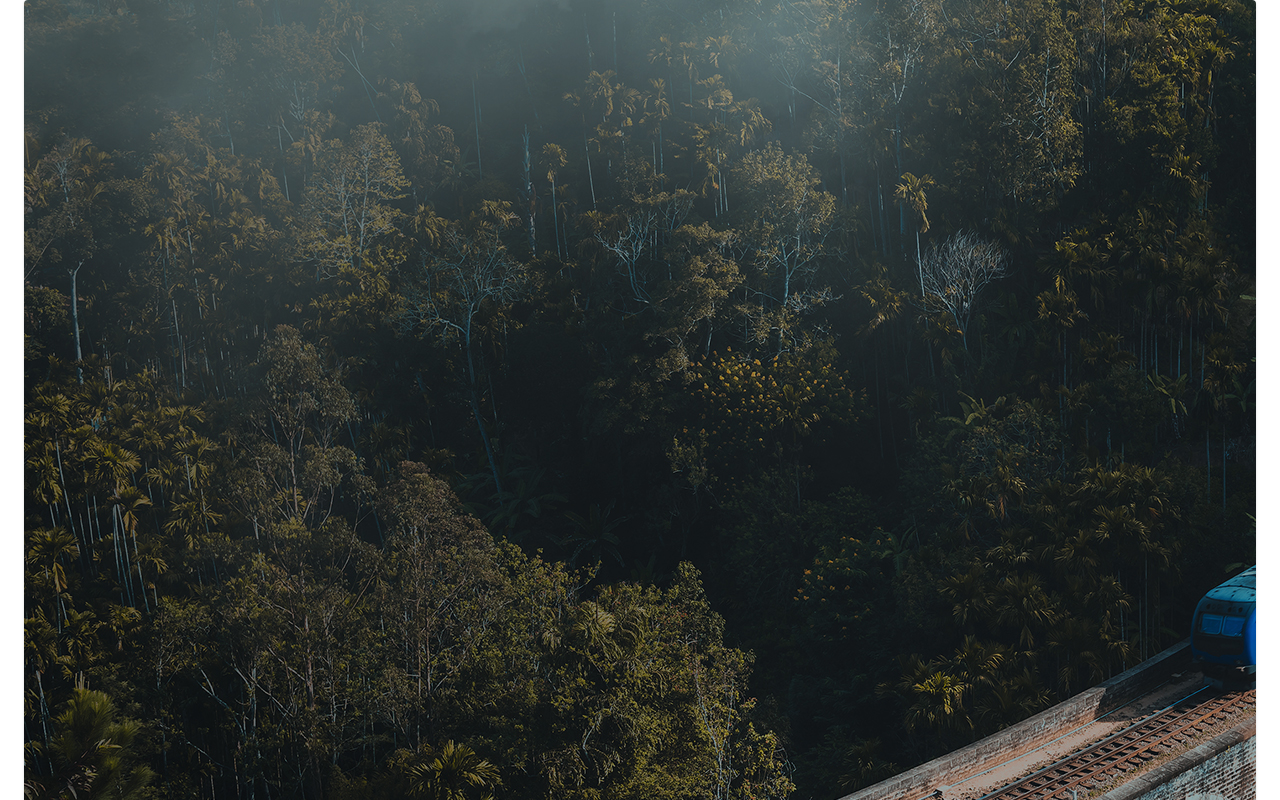
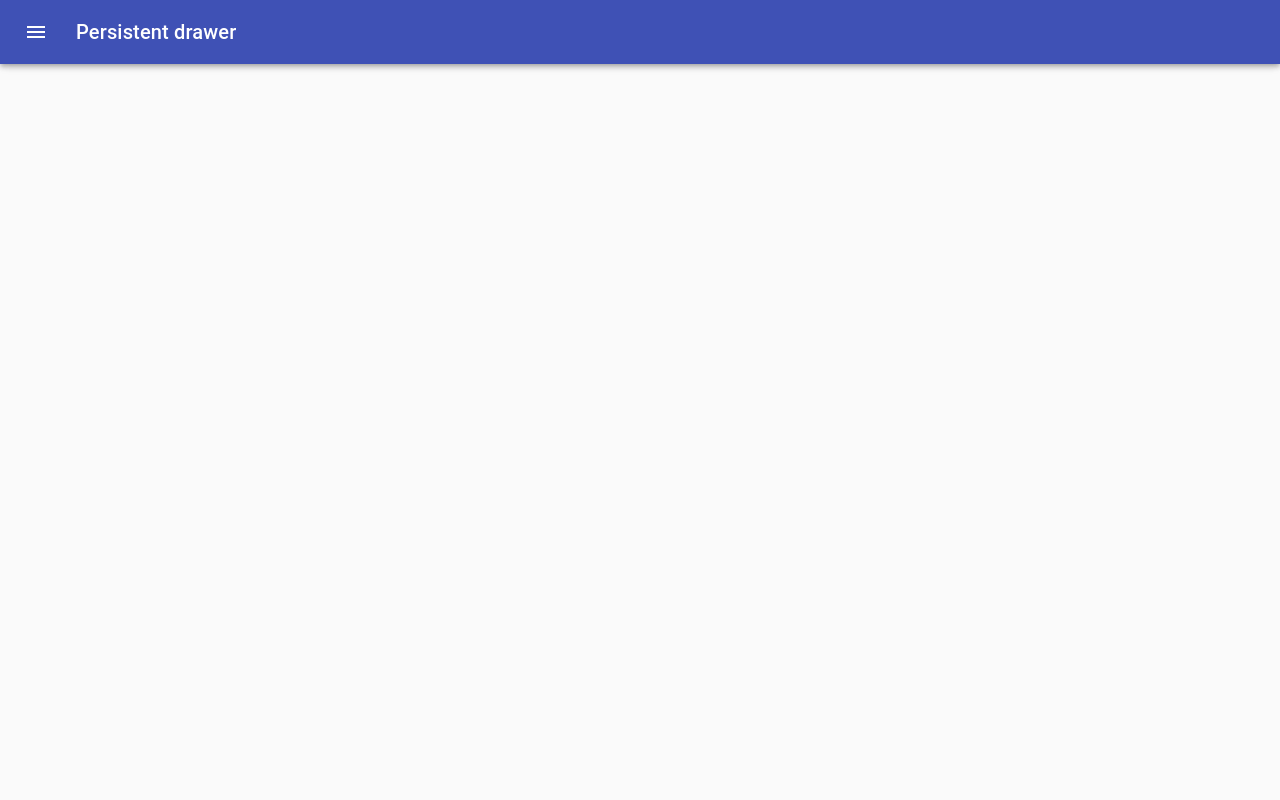
Before and after one commit to justonemorecommit/artcryption, a React (Create React App) app: page / in a window 1280 px wide. Shown: the top 800 px of the page. Built offline with nearby package versions, Linux system fonts and the light colour scheme.

Commit message:
Added Layout

```diff
--- a/src/App.js
+++ b/src/App.js
@@ -1,18 +1,7 @@
-import { Card, Container, Grid } from "@material-ui/core";
+import Layout from "./Components/Layout";
 
-function App() {
-  return (
-    <Container>
-      <Card>
-        <Grid container fluid>
-          <Grid item md={6}>
-            <img src="/images/image.jpeg" />
-          </Grid>
-          <Grid item md={6}></Grid>
-        </Grid>
-      </Card>
-    </Container>
-  );
-}
+const App = () => {
+  return <Layout />;
+};
 
 export default App;
--- /dev/null
+++ b/src/Components/Layout/Layout.js
@@ -0,0 +1,134 @@
+import React from "react";
+import clsx from "clsx";
+import { makeStyles, useTheme } from "@material-ui/core/styles";
+import Drawer from "@material-ui/core/Drawer";
+import CssBaseline from "@material-ui/core/CssBaseline";
+import AppBar from "@material-ui/core/AppBar";
+import Toolbar from "@material-ui/core/Toolbar";
+import Typography from "@material-ui/core/Typography";
+import Divider from "@material-ui/core/Divider";
+import IconButton from "@material-ui/core/IconButton";
+import MenuIcon from "@material-ui/icons/Menu";
+import ChevronLeftIcon from "@material-ui/icons/ChevronLeft";
+import ChevronRightIcon from "@material-ui/icons/ChevronRight";
+import NavBar from "../NavBar";
+
+const drawerWidth = 336;
+
+const useStyles = makeStyles((theme) => ({
+  root: {
+    display: "flex",
+  },
+  appBar: {
+    transition: theme.transitions.create(["margin", "width"], {
+      easing: theme.transitions.easing.sharp,
+      duration: theme.transitions.duration.leavingScreen,
+    }),
+  },
+  appBarShift: {
+    width: `calc(100% - ${drawerWidth}px)`,
+    marginLeft: drawerWidth,
+    transition: theme.transitions.create(["margin", "width"], {
+      easing: theme.transitions.easing.easeOut,
+      duration: theme.transitions.duration.enteringScreen,
+    }),
+  },
+  menuButton: {
+    marginRight: theme.spacing(2),
+  },
+  hide: {
+    display: "none",
+  },
+  drawer: {
+    width: drawerWidth,
+    flexShrink: 0,
+  },
+  drawerPaper: {
+    width: drawerWidth,
+  },
+  drawerHeader: {
+    display: "flex",
+    alignItems: "center",
+    padding: theme.spacing(0, 1),
+    // necessary for content to be below app bar
+    ...theme.mixins.toolbar,
+    justifyContent: "flex-end",
+  },
+  content: {
+    flexGrow: 1,
+    padding: theme.spacing(3),
+    transition: theme.transitions.create("margin", {
+      easing: theme.transitions.easing.sharp,
+      duration: theme.transitions.duration.leavingScreen,
+    }),
+    marginLeft: -drawerWidth,
+  },
+  contentShift: {
+    transition: theme.transitions.create("margin", {
+      easing: theme.transitions.easing.easeOut,
+      duration: theme.transitions.duration.enteringScreen,
+    }),
+    marginLeft: 0,
+  },
+}));
+
+export default function Layout(props) {
+  const { children } = props;
+  const classes = useStyles();
+  const theme = useTheme();
+  const [open, setOpen] = React.useState(false);
+
+  const handleDrawerOpen = () => {
+    setOpen(true);
+  };
+
+  const handleDrawerClose = () => {
+    setOpen(false);
+  };
+
+  return (
+    <div className={classes.root}>
+      <CssBaseline />
+      <AppBar
+        position="fixed"
+        className={clsx(classes.appBar, {
+          [classes.appBarShift]: open,
+        })}
+      >
+        <Toolbar>
+          <IconButton
+            color="inherit"
+            aria-label="open drawer"
+            onClick={handleDrawerOpen}
+            edge="start"
+            className={clsx(classes.menuButton, open && classes.hide)}
+          >
+            <MenuIcon />
+          </IconButton>
+          <Typography variant="h6" noWrap>
+            Persistent drawer
+          </Typography>
+        </Toolbar>
+      </AppBar>
+      <Drawer
+        className={classes.drawer}
+        variant="persistent"
+        anchor="left"
+        open={open}
+        classes={{
+          paper: classes.drawerPaper,
+        }}
+      >
+        <NavBar />
+      </Drawer>
+      <main
+        className={clsx(classes.content, {
+          [classes.contentShift]: open,
+        })}
+      >
+        <div className={classes.drawerHeader} />
+        {children}
+      </main>
+    </div>
+  );
+}
--- /dev/null
+++ b/src/Components/Layout/index.js
@@ -0,0 +1 @@
+export { default } from "./Layout";
--- /dev/null
+++ b/src/Components/NavBar/NavBar.js
@@ -0,0 +1,104 @@
+import * as React from "react";
+import { styled } from "@material-ui/core/styles";
+import ArrowForwardIosSharpIcon from "@material-ui/icons/ArrowForwardIosSharp";
+import MuiAccordion from "@material-ui/core/Accordion";
+import MuiAccordionSummary from "@material-ui/core/AccordionSummary";
+import MuiAccordionDetails from "@material-ui/core/AccordionDetails";
+import Typography from "@material-ui/core/Typography";
+
+const Accordion = styled((props) => (
+  <MuiAccordion disableGutters elevation={0} square {...props} />
+))(({ theme }) => ({
+  border: `1px solid ${theme.palette.divider}`,
+  "&:not(:last-child)": {
+    borderBottom: 0,
+  },
+  "&:before": {
+    display: "none",
+  },
+}));
+
+const AccordionSummary = styled((props) => (
+  <MuiAccordionSummary
+    expandIcon={<ArrowForwardIosSharpIcon sx={{ fontSize: "0.9rem" }} />}
+    {...props}
+  />
+))(({ theme }) => ({
+  backgroundColor:
+    theme.palette.mode === "dark"
+      ? "rgba(255, 255, 255, .05)"
+      : "rgba(0, 0, 0, .03)",
+  flexDirection: "row-reverse",
+  "& .MuiAccordionSummary-expandIconWrapper.Mui-expanded": {
+    transform: "rotate(90deg)",
+  },
+  "& .MuiAccordionSummary-content": {
+    marginLeft: theme.spacing(1),
+  },
+}));
+
+const AccordionDetails = styled(MuiAccordionDetails)(({ theme }) => ({
+  padding: theme.spacing(2),
+  borderTop: "1px solid rgba(0, 0, 0, .125)",
+}));
+
+export default function NavBar() {
+  const [expanded, setExpanded] = React.useState("panel1");
+
+  const handleChange = (panel) => (event, newExpanded) => {
+    setExpanded(newExpanded ? panel : false);
+  };
+
+  return (
+    <div>
+      <Accordion
+        expanded={expanded === "panel1"}
+        onChange={handleChange("panel1")}
+      >
+        <AccordionSummary aria-controls="panel1d-content" id="panel1d-header">
+          <Typography>Collapsible Group Item #1</Typography>
+        </AccordionSummary>
+        <AccordionDetails>
+          <Typography>
+            Lorem ipsum dolor sit amet, consectetur adipiscing elit. Suspendisse
+            malesuada lacus ex, sit amet blandit leo lobortis eget. Lorem ipsum
+            dolor sit amet, consectetur adipiscing elit. Suspendisse malesuada
+            lacus ex, sit amet blandit leo lobortis eget.
+          </Typography>
+        </AccordionDetails>
+      </Accordion>
+      <Accordion
+        expanded={expanded === "panel2"}
+        onChange={handleChange("panel2")}
+      >
+        <AccordionSummary aria-controls="panel2d-content" id="panel2d-header">
+          <Typography>Collapsible Group Item #2</Typography>
+        </AccordionSummary>
+        <AccordionDetails>
+          <Typography>
+            Lorem ipsum dolor sit amet, consectetur adipiscing elit. Suspendisse
+            malesuada lacus ex, sit amet blandit leo lobortis eget. Lorem ipsum
+            dolor sit amet, consectetur adipiscing elit. Suspendisse malesuada
+            lacus ex, sit amet blandit leo lobortis eget.
+          </Typography>
+        </AccordionDetails>
+      </Accordion>
+      <Accordion
+        expanded={expanded === "panel3"}
+        onChange={handleChange("panel3")}
+      >
+        <AccordionSummary aria-controls="panel3d-content" id="panel3d-header">
+          <Typography>Collapsible Group Item #3</Typography>
+        </AccordionSummary>
+        <AccordionDetails>
+          <Typography>
+            Lorem ipsum dolor sit amet, consectetur adipiscing elit. Suspendisse
+            malesuada lacus ex, sit amet blandit leo lobortis eget. Lorem ipsum
+            dolor sit amet, consectetur adipiscing elit. Suspendisse malesuada
+            lacus ex, sit amet blandit leo lobortis eget.
+          </Typography>
+        </AccordionDetails>
+      </Accordion>
+    </div>
+  );
+}
--- /dev/null
+++ b/src/Components/NavBar/index.js
@@ -0,0 +1 @@
+export { default } from "./NavBar";
```
Also changed, not shown: 1 other file (tests, documents, lock files or other folders).
